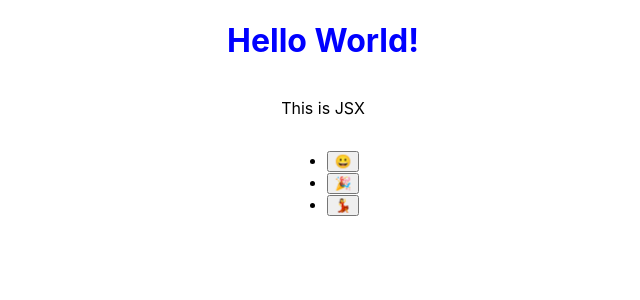
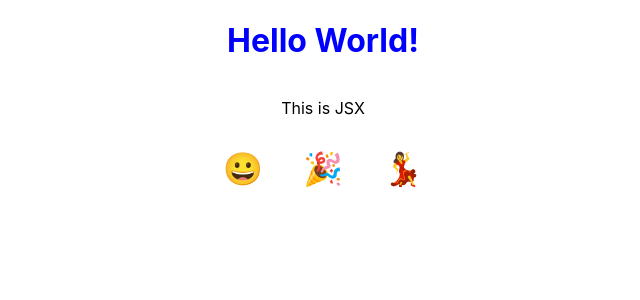
Before and after one commit to ruudhaya/digitalocean-react, a React (Create React App) app: page / in a window 1280 px wide. Shown: the top 300 px of the page, without its empty margins (317-957 px from the left). Built offline with nearby package versions, Linux system fonts and the light colour scheme.

Commit message:
Added styling for smiley buttons

```diff
--- a/src/App.css
+++ b/src/App.css
@@ -7,3 +7,22 @@
 #greeting {
   color: blue;
 }
+
+button {
+  font-size: 2em;
+  background: none;
+  border: 0;
+  padding: 0;
+  cursor: pointer;
+}
+
+ul {
+  display: flex;
+  padding: 0;
+}
+
+li {
+  list-style: none;
+  padding: 0;
+  margin: 0 20px;
+}
```
